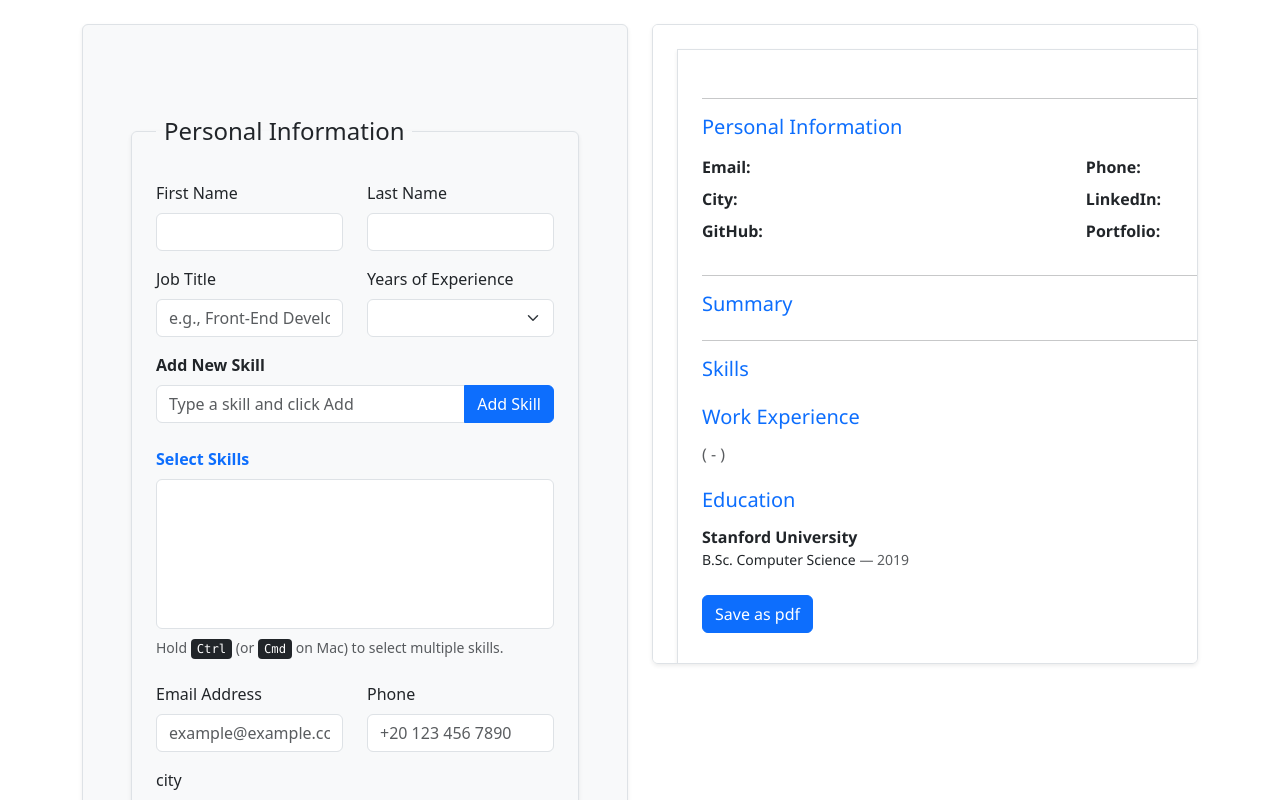
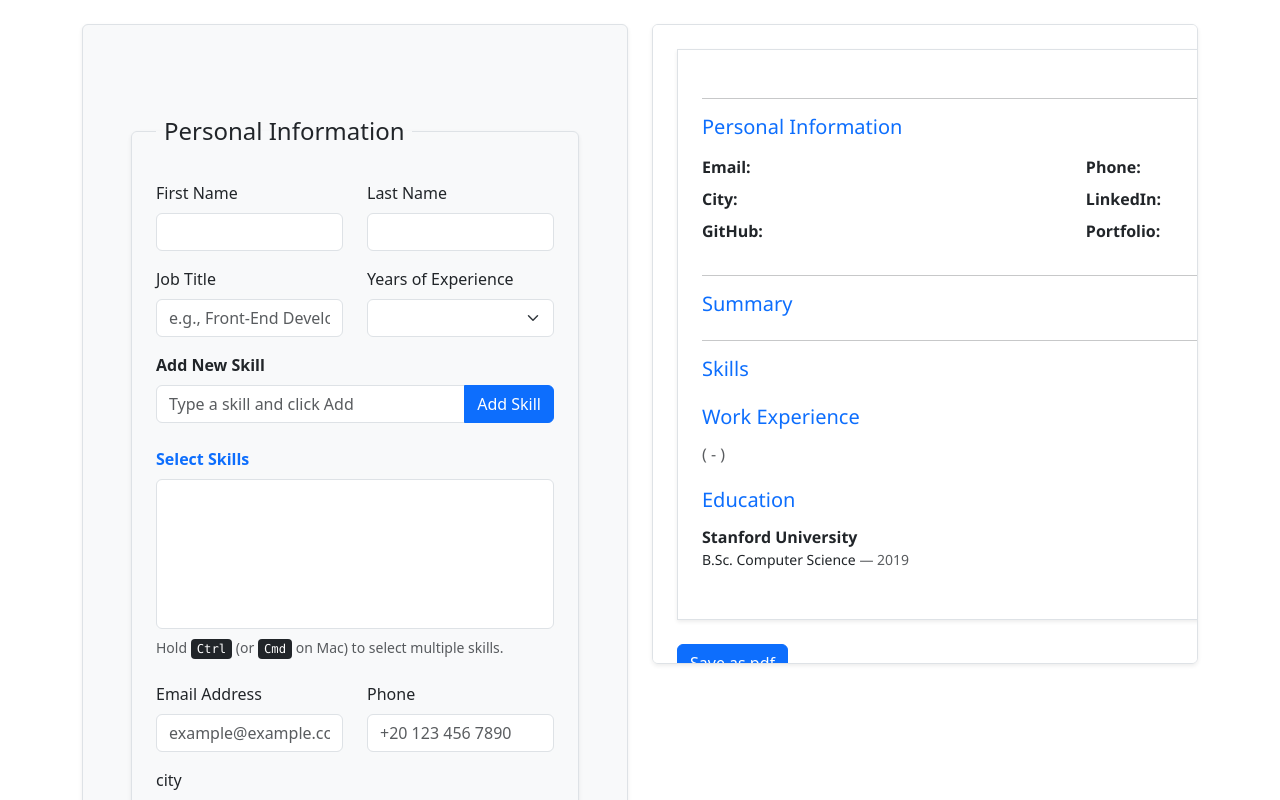
Before and after one commit to K-nass/resume-app, an Angular app: page / in a window 1280 px wide. Shown: the top 800 px of the page. Built offline with nearby package versions, Linux system fonts and the light colour scheme.

Commit message:
feat: update preview layout

```diff
--- a/src/app/resume-form/resume-preview/resume-preview.component.html
+++ b/src/app/resume-form/resume-preview/resume-preview.component.html
@@ -1,5 +1,5 @@
 <div id="resume-preview" class="container border bg-white p-4 shadow-sm"
-    style="width: 21cm; min-height: 29.7cm; font-family: 'Segoe UI', sans-serif;">
+    style="width: 21cm; font-family: 'Segoe UI', sans-serif;">
 
     <!-- Header -->
     <div class="text-center mb-4">
@@ -87,5 +87,5 @@
     </section>
 
     <!-- Convert cv Button into pdf -->
-    <button id="download-btn" class="btn btn-primary" (click)="downloadPDF()">Save as pdf</button>
-</div>
+  </div>
+  <button id="download-btn" class="btn btn-primary mt-4" (click)="downloadPDF()">Save as pdf</button>
```
